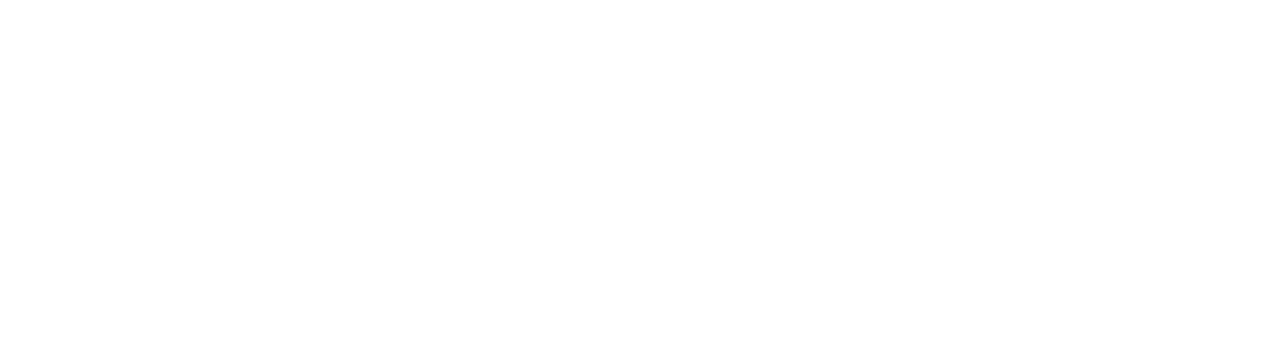
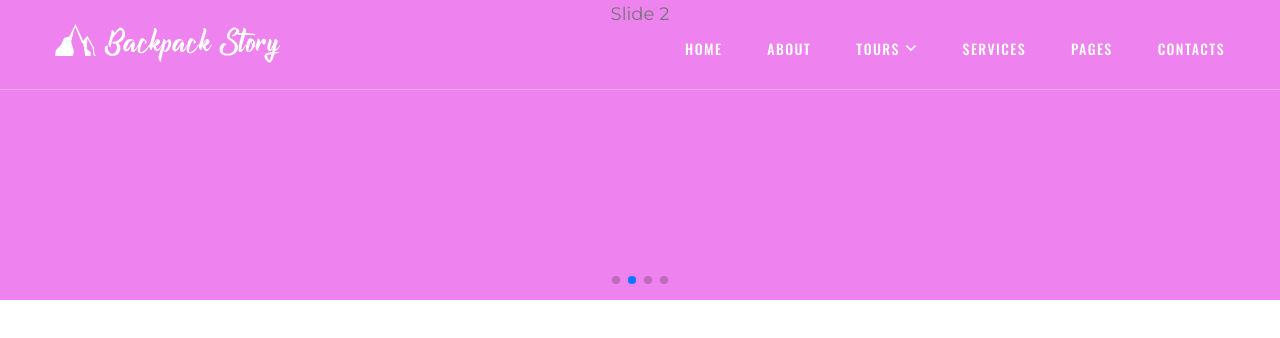
Before and after one commit to FeridQarayev/beautiful_places_app, a React (Create React App) app in the folder client/: page / in a window 1280 px wide. Shown: the top 338 px of the page. Built offline with nearby package versions, Linux system fonts and the light colour scheme.

Commit message:
create slider

```diff
--- /dev/null
+++ b/client/src/components/base/slider/index.tsx
@@ -0,0 +1,42 @@
+import React from 'react';
+import { Autoplay, Pagination } from 'swiper';
+import 'swiper/css';
+import 'swiper/css/pagination';
+import { Swiper, SwiperSlide } from 'swiper/react';
+import './style.css';
+
+function HomeSlider(): JSX.Element {
+  return (
+    <section className={'home__slider'}>
+      <Swiper
+        spaceBetween={30}
+        centeredSlides={true}
+        loop={true}
+        autoplay={{
+          delay: 2500,
+          disableOnInteraction: false,
+        }}
+        pagination={{
+          clickable: true,
+        }}
+        modules={[Autoplay, Pagination]}
+        className="mySwiper"
+      >
+        <SwiperSlide>
+          <p>Slide 1</p>
+        </SwiperSlide>
+        <SwiperSlide>
+          <p>Slide 2</p>
+        </SwiperSlide>
+        <SwiperSlide>
+          <p>Slide 3</p>
+        </SwiperSlide>
+        <SwiperSlide>
+          <p>Slide 4</p>
+        </SwiperSlide>
+      </Swiper>
+    </section>
+  );
+}
+
+export default HomeSlider;
--- /dev/null
+++ b/client/src/components/base/slider/style.css
@@ -0,0 +1,26 @@
+.home__slider .swiper {
+  width: 100%;
+  height: 100%;
+}
+
+.home__slider .swiper-slide {
+  text-align: center;
+  font-size: 18px;
+  background: #fff;
+
+  display: flex;
+  justify-content: center;
+  align-items: center;
+}
+
+.home__slider .swiper-slide p {
+  display: block;
+  width: 100%;
+  height: 100%;
+  object-fit: cover;
+  height: 300px;
+  background-color: chartreuse;
+}
+.home__slider .swiper-slide-active p {
+  background-color: violet;
+}
--- a/client/src/pages/base/home/index.tsx
+++ b/client/src/pages/base/home/index.tsx
@@ -1,10 +1,11 @@
 import React from 'react';
+import HomeSlider from '../../../components/base/slider';
 
 function Home(): JSX.Element {
   return (
-    <React.Fragment>
-      <section></section>
-    </React.Fragment>
+    <div>
+      <HomeSlider />
+    </div>
   );
 }
 
--- a/client/src/pages/base/home/style.module.scss
+++ b/client/src/pages/base/home/style.module.scss
@@ -0,0 +1,8 @@
+body {
+  background-color: red;
+}
+.active {
+  p {
+    background-color: violet !important;
+  }
+}
```
